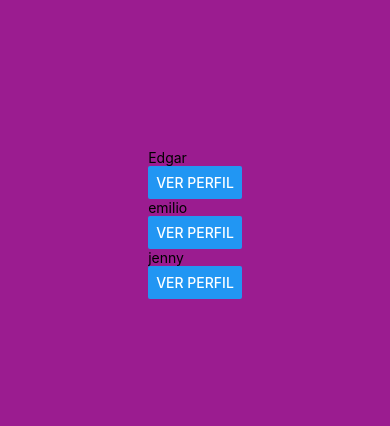
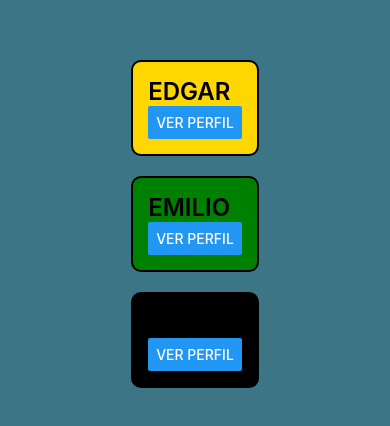
Before and after one commit to omi0325/DAM222, a React Native app in the folder App2/: screen / in a window 390 px wide. Shown: the part 198-624 px from the top of the page. Built offline with nearby package versions, Linux system fonts and the light colour scheme.

Commit message:
Realizamos estilos en los textos y tambien creamos tarjetas separandolos con colores

```diff
--- a/App2/App.js
+++ b/App2/App.js
@@ -6,9 +6,9 @@ import {Perfil} from './componentes/Perfil';
 export default function App() {
   return (
     <View style={styles.container}>
-         <Perfil nombre="Edgar" materia="Movil"></Perfil>
-         <Perfil nombre="emilio" cuatri="5"></Perfil>
-         <Perfil nombre="jenny" carrera="TIID"></Perfil>
+         <Perfil style={styles.fondo} nombre="Edgar" materia="Movil" carrera="TIID" cuatri="5" ></Perfil>
+         <Perfil style={styles.fondo2} nombre="emilio" materia="Movil" carrera="TIID" cuatri="5"></Perfil>
+         <Perfil style={styles.fondo3} nombre="jenny" materia="Movil" cuatri="5" carrera="TIID"></Perfil>
       <StatusBar style="auto" />
     </View>
   );
@@ -17,8 +17,17 @@ export default function App() {
 const styles = StyleSheet.create({
   container: {
     flex: 1,
-    backgroundColor: '#9b1c90',
+    backgroundColor: '#3c7586',
     alignItems: 'center',
     justifyContent: 'center',
   },
+  fondo:{
+    backgroundColor:'gold',
+  },
+  fondo2:{
+    backgroundColor:'green',
+  },
+  fondo3:{
+    backgroundColor:'black',
+  },
 });
--- a/App2/componentes/Perfil.js
+++ b/App2/componentes/Perfil.js
@@ -1,18 +1,42 @@
-import{Text,View,Button} from 'react-native';
+import{Text,View,Button,StyleSheet} from 'react-native';
 import { useState } from 'react';
-export const Perfil=({nombre,carrera,materia,cuatri})=>{
+export const Perfil=({nombre,carrera,materia,cuatri,style})=>{
     const[mostrar,setMostrar]=useState(false);
     return (
-        <View>
-            <Text>{nombre}</Text>
+        <View style={[estilos.tarjeta,style]}>
+            <Text style={estilos.nombre}>{nombre}</Text>
             {mostrar &&
                 <>
-            <Text>{carrera}</Text>
-            <Text>{materia}</Text>
-            <Text>{cuatri}</Text>
+            <Text style={estilos.carrera}>{carrera}</Text>
+            <Text style={estilos.otroTexto}>{materia}</Text>
+            <Text style={estilos.otroTexto}>{cuatri}</Text>
                 </>
             }
             <Button title="Ver perfil" onPress={()=>setMostrar(!mostrar)}></Button>
         </View>
     )
 }
+const estilos=StyleSheet.create({
+    nombre:{
+        fontSize:24,
+        fontWeight:600,
+        textTransform:'uppercase',
+    },
+    carrera:{
+        fontSize:18,
+        color:'gold',
+        fontFamily:'Roboto',
+    },
+    otroTexto:{
+        fontSize:12,
+        color:'red',
+        fontFamily:'Couier',
+        fontStyle:'italic',
+    },
+    tarjeta:{
+        borderWidth:2,
+        borderRadius:10,
+        padding:15,
+        margin:10,
+    },
+});
```
